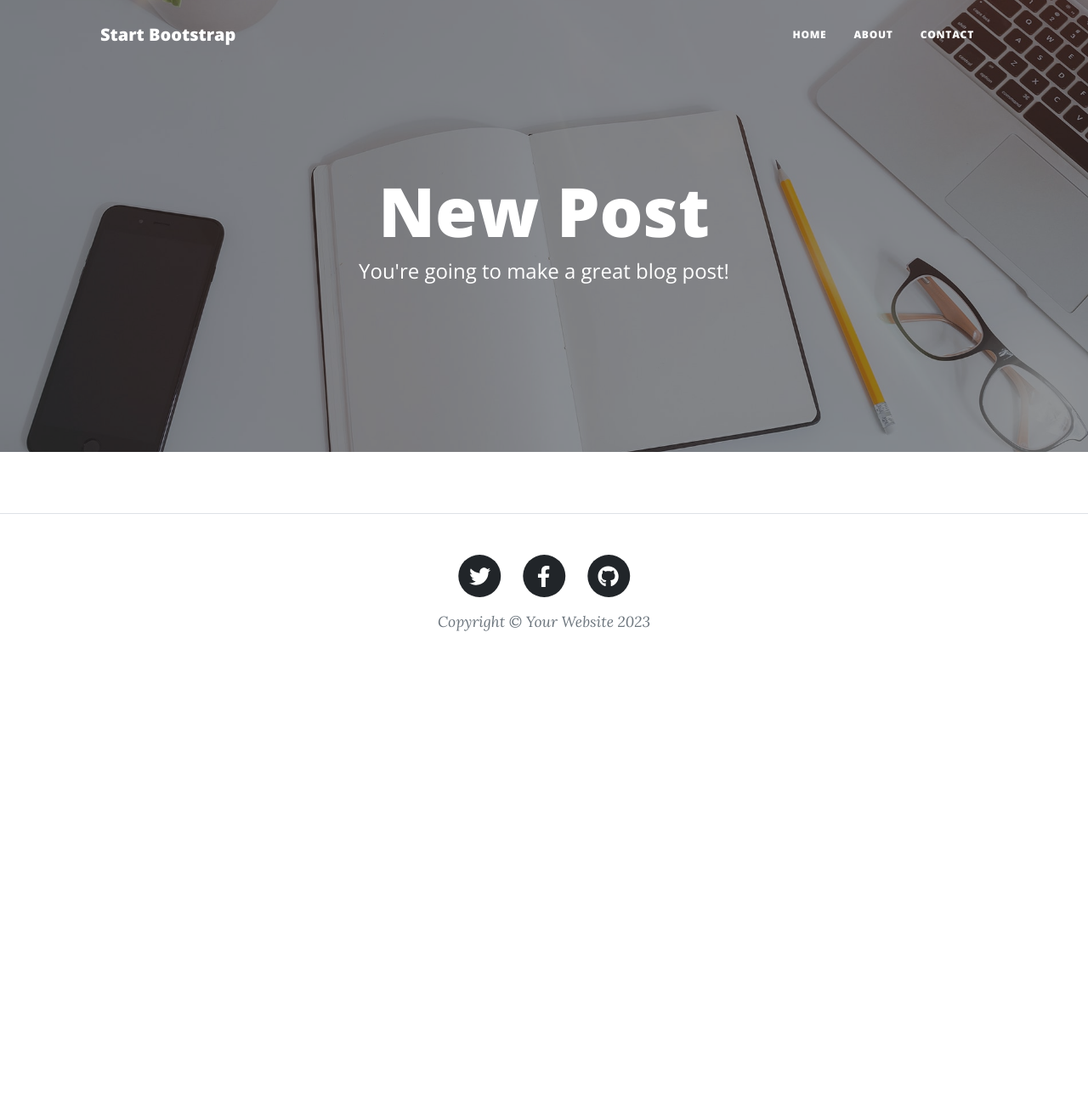
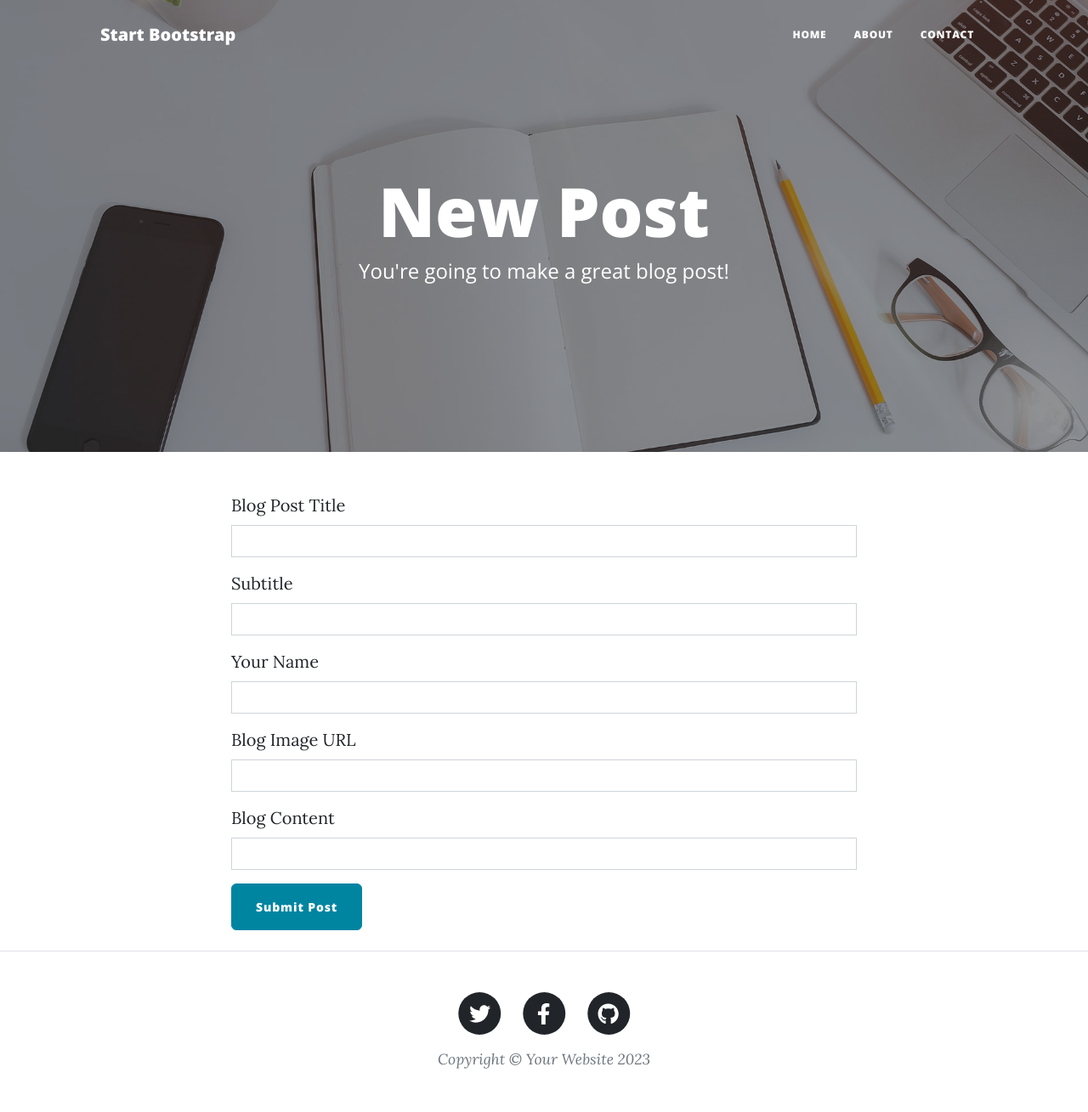
Before and after one commit to ashjorda/100-Days-Of-Code, a Flask app: page /new-post in a window 1280 px wide. Shown: the whole page at 85% size. Before the commit the page ends 743 px from the top, so only its background shows below. Run offline with Flask 3, Linux system fonts and the light colour scheme; some libraries are stand-ins or nearby versions.

Commit message:
chore: Added the code to render the form fields within make-post.html. Using Bootstrap5 library

```diff
--- a/Day-67-Upgraded-Blog/templates/make-post.html
+++ b/Day-67-Upgraded-Blog/templates/make-post.html
@@ -1,5 +1,5 @@
 {% block content %} {% include "header.html" %}
-
+{% from 'bootstrap5/form.html' import render_field %}
 <!-- Page Header -->
 <header
   class="masthead"
@@ -25,6 +25,15 @@
     <div class="row">
       <div class="col-lg-8 col-md-10 mx-auto">
         <!-- TODO:-Add CKEditor and render the form here -->
+         <form method="post">
+            {{ form.csrf_token() }}
+            {{ render_field(form.title) }}
+            {{ render_field(form.subtitle) }}
+            {{ render_field(form.your_name) }}
+            {{ render_field(form.blog_img_url) }}
+            {{ render_field(form.blog_content) }}
+            {{ render_field(form.submit) }}
+          </form>
       </div>
     </div>
   </div>
```
